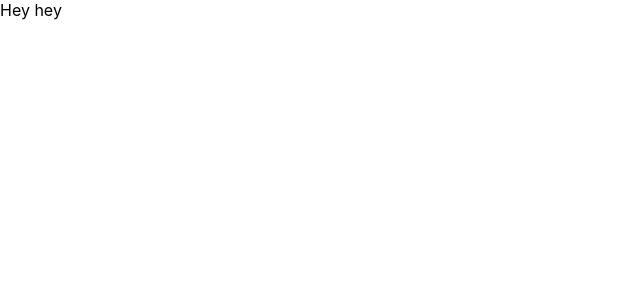
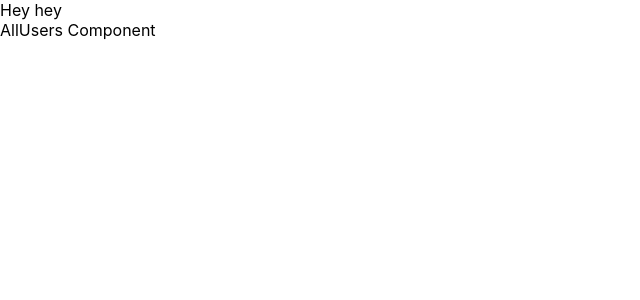
Before and after one commit to buentellopc/user-react, a React (Create React App) app: page / in a window 1280 px wide. Shown: the top 300 px of the page, without its empty margins (0-640 px from the left). Built offline with nearby package versions, Linux system fonts and the light colour scheme.

Commit message:
Add routing [v6]

```diff
--- a/package.json
+++ b/package.json
@@ -8,6 +8,7 @@
     "@testing-library/user-event": "^13.5.0",
     "react": "^18.2.0",
     "react-dom": "^18.2.0",
+    "react-router-dom": "^6.3.0",
     "react-scripts": "5.0.1",
     "web-vitals": "^2.1.4"
   },
--- a/src/App.js
+++ b/src/App.js
@@ -1,7 +1,18 @@
 import "./App.css";
+import { Routes, Route } from "react-router-dom";
+import AllUsers from "./components/pages/AllUsers/AllUsers";
+import NewUser from "./components/pages/NewUser/NewUser";
 
 function App() {
-  return <div className="App">Hey hey</div>;
+  return (
+    <div className="App">
+      Hey hey
+      <Routes>
+        <Route path="/" element={<AllUsers />} />
+        <Route path="/new-user" element={<NewUser />} />
+      </Routes>
+    </div>
+  );
 }
 
 export default App;
--- a/src/index.js
+++ b/src/index.js
@@ -2,6 +2,11 @@ import React from "react";
 import ReactDOM from "react-dom/client";
 import "./index.css";
 import App from "./App";
+import { BrowserRouter } from "react-router-dom";
 
 const root = ReactDOM.createRoot(document.getElementById("root"));
-root.render(<App />);
+root.render(
+  <BrowserRouter>
+    <App />
+  </BrowserRouter>
+);
```
Also changed, not shown: 1 other file (tests, documents, lock files or other folders).
